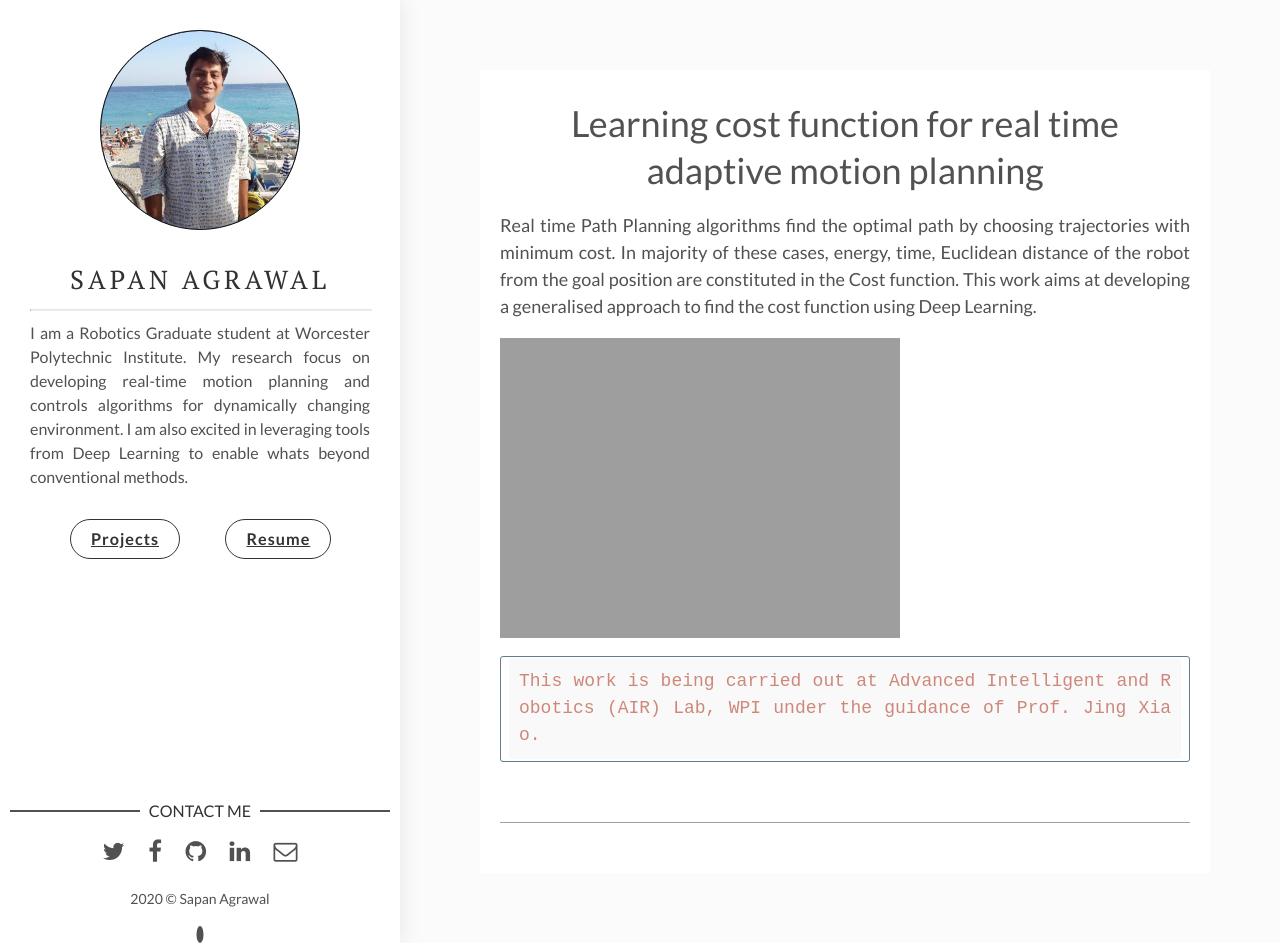
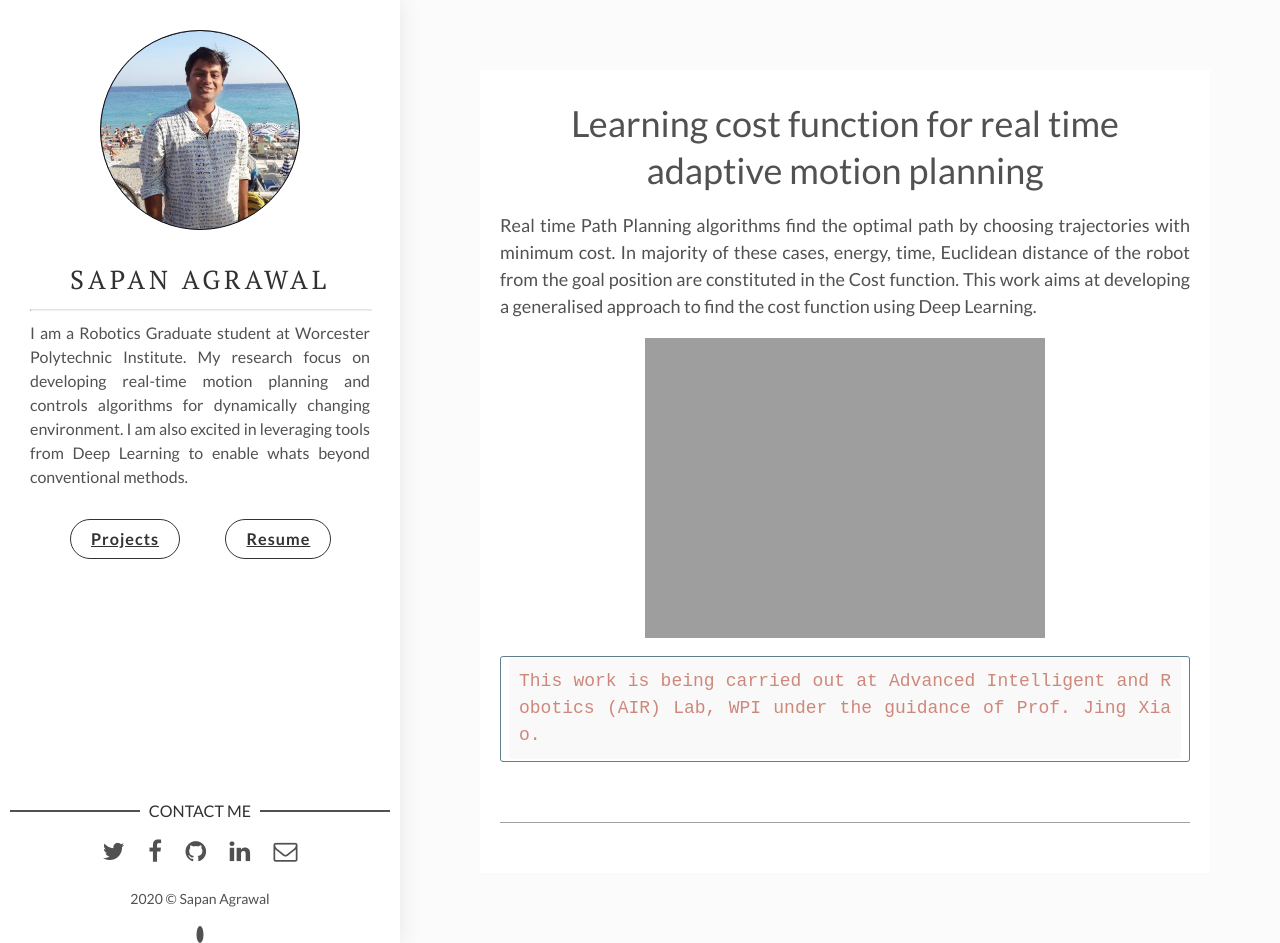
Before and after one commit to sapan-ostic/sapan-ostic.github.io, a Jekyll site: the page built from _posts/2019-01-30-Learning-cost-function-for-Real-time-adaptive-motion-planning.markdown, in a window 1280 px wide and 943 px high. Built offline with Jekyll 4.4.1, drawn with Linux system fonts in a browser that asks for light colours.

Commit message:
Sequenced

````diff
--- a/_posts/2019-01-30-Learning-cost-function-for-Real-time-adaptive-motion-planning.markdown
+++ b/_posts/2019-01-30-Learning-cost-function-for-Real-time-adaptive-motion-planning.markdown
@@ -7,7 +7,9 @@ img:  ramp.gif # Add image post (optional)
 ---
 Real time Path Planning algorithms find the optimal path by choosing trajectories with minimum cost. In majority of these cases, energy, time, Euclidean distance of the robot from the goal position are constituted in the Cost function. This work aims at developing a generalised approach to find the cost function using Deep Learning.
 
-![]({{site.baseurl}}/assets/img/ramp.gif)
+<p align="center">
+    <img src="{{site.baseurl}}/assets/img/ramp.gif">
+</p>
 
 ```
 This work is being carried out at Advanced Intelligent and Robotics (AIR) Lab, WPI under the guidance of Prof. Jing Xiao.
````
